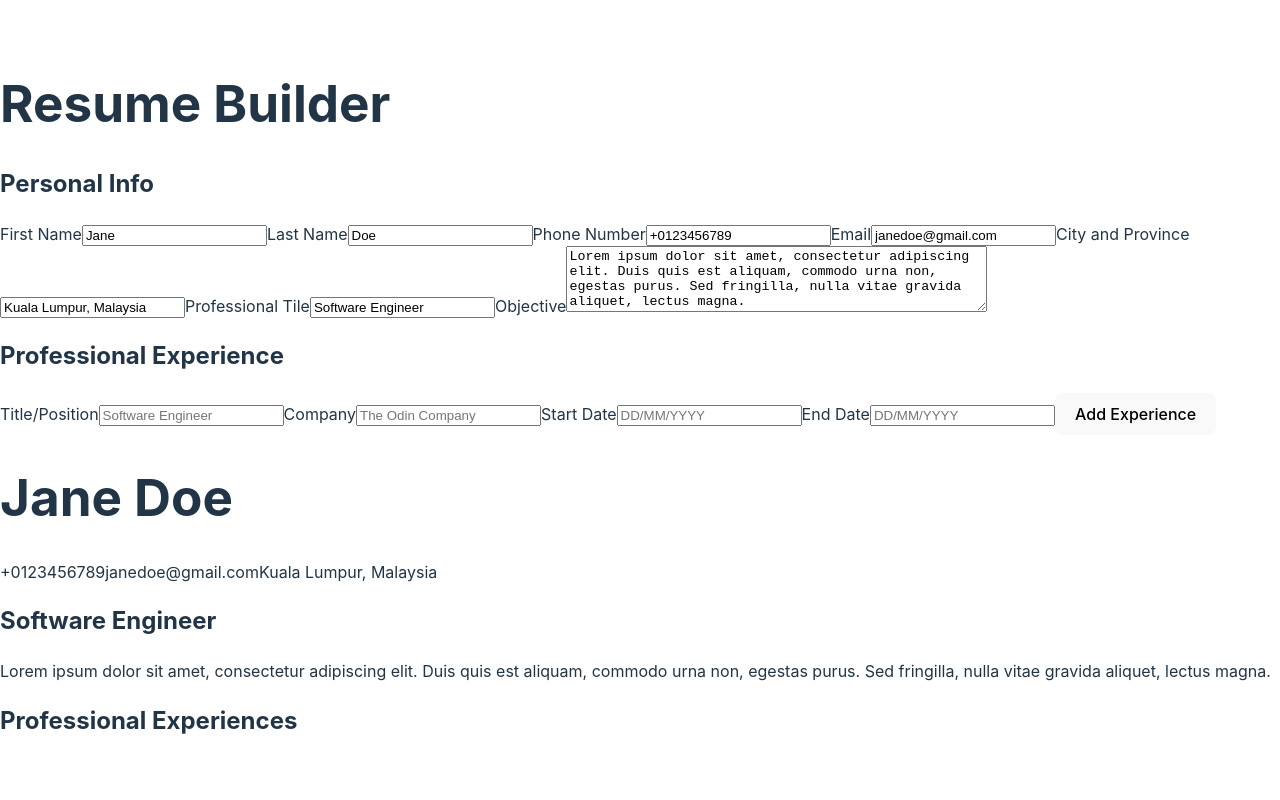
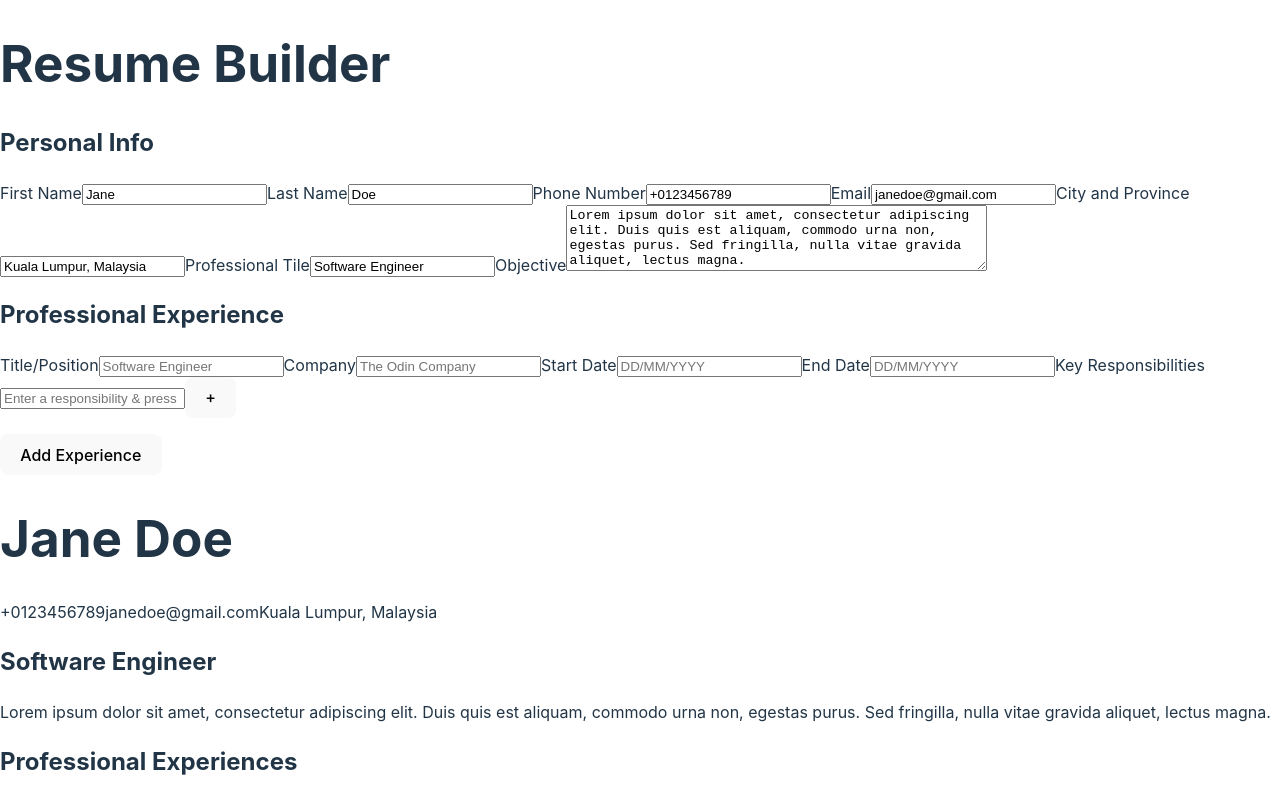
Before and after one commit to shalinekoh/project-cv, a React (Vite) app: page / in a window 1280 px wide. Built offline with nearby package versions, Linux system fonts and the light colour scheme.

Commit message:
Add description column & button to allow multiple entry of description

```diff
--- a/src/components/ExperienceForm.jsx
+++ b/src/components/ExperienceForm.jsx
@@ -8,15 +8,31 @@ function ExperienceForm({ experiences, setExperiences }) {
         title: "",
         company: "",
         startDate: "",
-        endDate: ""})
+        endDate: "",
+        description: []})
+
 
     const handleChange = (e) => {
         const {name, value} = e.target;
+
         setExperience((prevExp) => ({
             ...prevExp,
             [name]: value
+        }));
+    }
+    const [description, setDescription] = useState("")
 
-        }));
+    const handleDescription = (e) => {
+        if (description.trim()){
+
+            setExperience((prevExp) => {
+                return {
+                    ...prevExp,
+                    description: [...prevExp.description, description]
+                }
+            })
+            setDescription("")
+        }
     }
 
     const handleSubmit = (e) => {
@@ -39,7 +55,8 @@ function ExperienceForm({ experiences, setExperiences }) {
             title: "",
             company: "",
             startDate: "",
-            endDate: ""})
+            endDate: "",
+            description: []})
     }
 
     const handleEdit = (id) => {
@@ -88,6 +105,20 @@ function ExperienceForm({ experiences, setExperiences }) {
                     placeholder="DD/MM/YYYY"
                     value={experience.endDate}
                     onChange={handleChange}/>
+                <label for="description">Key Responsibilities</label>
+                <input
+                    type="text"
+                    name="description"
+                    placeholder="Enter a responsibility & press '+' button to add"
+                    value={description}
+                    onChange={e => setDescription(e.target.value)}/>
+                <button type="button" onClick={handleDescription}>+</button>
+                <ul>
+                    {experience.description.map((exp, index) => (
+                        <li key={index}>{exp}</li>
+                    ))}
+                </ul>
+
                 <button type="submit">{experience.id ? "Update Experience" : "Add Experience"}</button>
             </form>
 
@@ -97,6 +128,7 @@ function ExperienceForm({ experiences, setExperiences }) {
                     <p>{exp.title}</p>
                     <p>{exp.company}</p>
                     <p>{exp.startDate + " - " + exp.endDate}</p>
+                    <p>{exp.description}</p>
                     <button onClick={e => handleEdit(exp.id)}>Edit</button>
                     <button onClick={e => handleDelete(exp.id)}>Delete</button>
                 </li>
--- a/src/components/Resume.jsx
+++ b/src/components/Resume.jsx
@@ -19,6 +19,11 @@ function Resume({ data, experiences }){
                     <h3>{exp.title}</h3>
                     <h4>{exp.company}</h4>
                     <h4>{exp.startDate + " - " + exp.endDate}</h4>
+                    <ul>
+                        {exp.description.map((res, index) => (
+                            <li key="index">{res}</li>
+                        ))}
+                    </ul>
                  </div>
             ))}
         </div>
```
